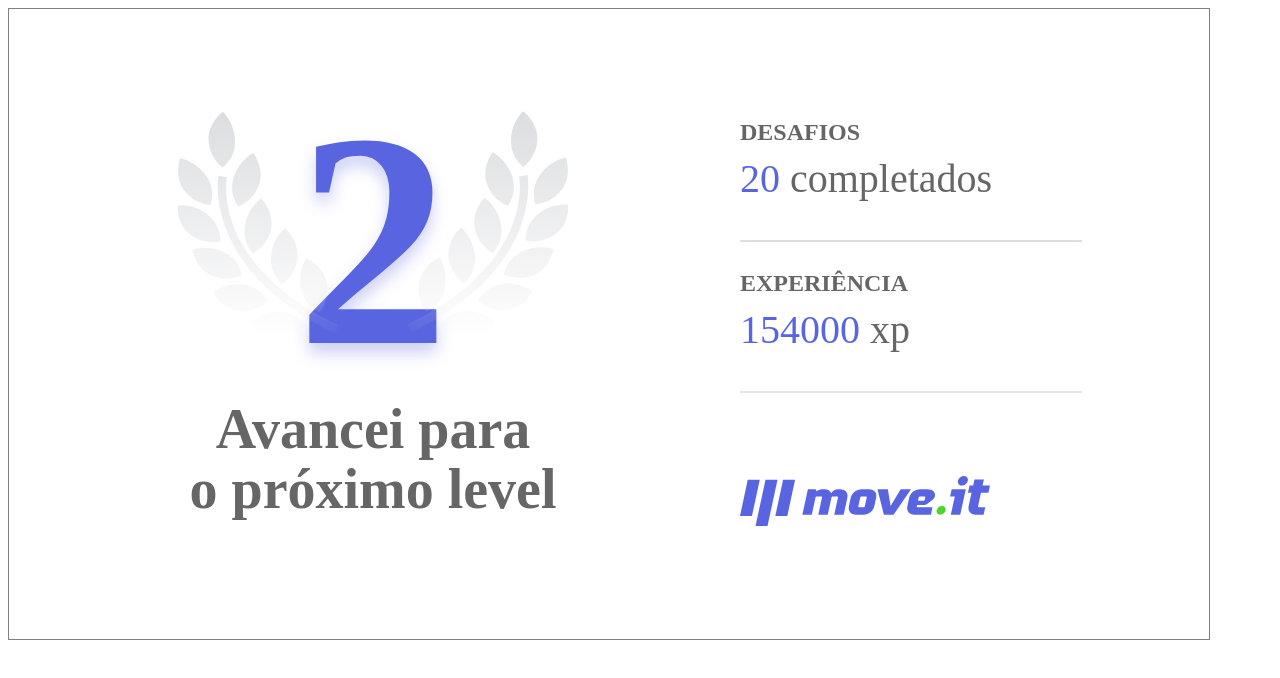
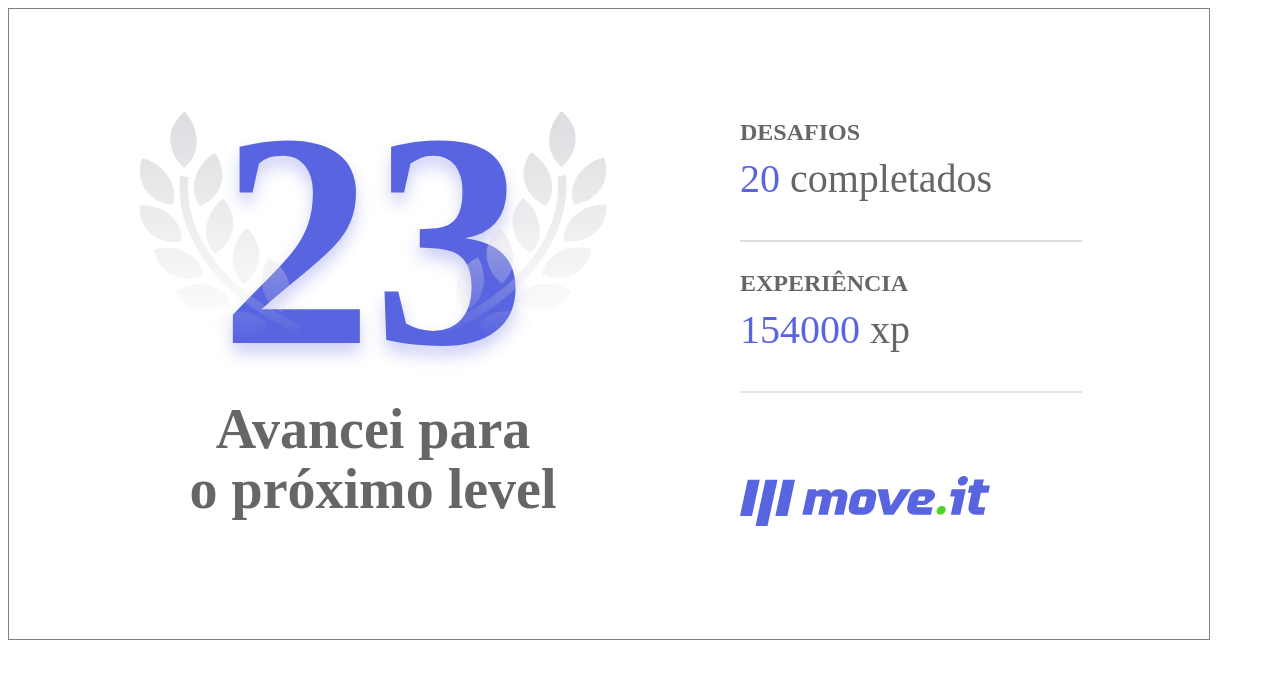
Before and after one commit to lucaspontoexe/nlw-04-social-share, a plain HTML site: page index.html in a window 1280 px wide. Drawn offline with Linux system fonts and the light colour scheme.

Commit message:
refactor: un-hardcode string

```diff
--- a/index.html
+++ b/index.html
@@ -43,6 +43,10 @@
       }
     }
 
+    const level = 23;
+    const completedChallenges = 20;
+    const XP = 154000;
+
     const boxAvancei = new Box(102, 160, 408, 427);
     const boxEstatísticas = new Box(113, 731, 342, 404);
     const avanceiMiddlePoint = 364;
@@ -85,21 +89,21 @@
 
       // texto "X Completados" e "Y xp"
       ctx.font = "500 40px Inter";
-      const desafiosCompletados = '20';
-      const quantidadeXP = '154000';
+      const challenges_string = String(completedChallenges);
+      const xp_string = String(XP);
 
-      const desafios_medida = ctx.measureText(desafiosCompletados);
-      const xp_medida = ctx.measureText(quantidadeXP);
+      const desafios_medida = ctx.measureText(challenges_string);
+      const xp_medida = ctx.measureText(xp_string);
 
       // completados
       ctx.fillStyle = colors.blue1;
-      ctx.fillText(desafiosCompletados, boxEstatísticas.left, 152);
+      ctx.fillText(challenges_string, boxEstatísticas.left, 152);
       ctx.fillStyle = colors.texts;
       ctx.fillText(" completados", boxEstatísticas.left + desafios_medida.width, 152);
 
       // xp
       ctx.fillStyle = colors.blue1;
-      ctx.fillText(quantidadeXP, boxEstatísticas.left, 303);
+      ctx.fillText(xp_string, boxEstatísticas.left, 303);
       ctx.fillStyle = colors.texts;
       ctx.fillText(" xp", boxEstatísticas.left + xp_medida.width, 303);
 
@@ -132,12 +136,12 @@
       ctx.shadowOffsetX = 0;
       ctx.shadowOffsetY = 10;
       ctx.shadowColor = "#5965E04D";
-      ctx.fillText('2', avanceiMiddlePoint, 102);
+      ctx.fillText(String(level), avanceiMiddlePoint, 102);
       //reset shadow
       ctx.shadowColor = "#00000000";
       ctx.shadowBlur = 0;
 
-      const measurement = ctx.measureText('2');
+      const measurement = ctx.measureText(String(level));
 
       // folhas ao lado do nível
       const leafL = new Image();
```
